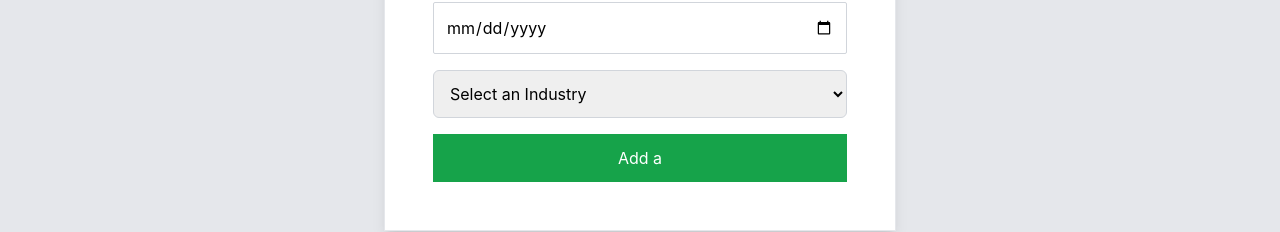
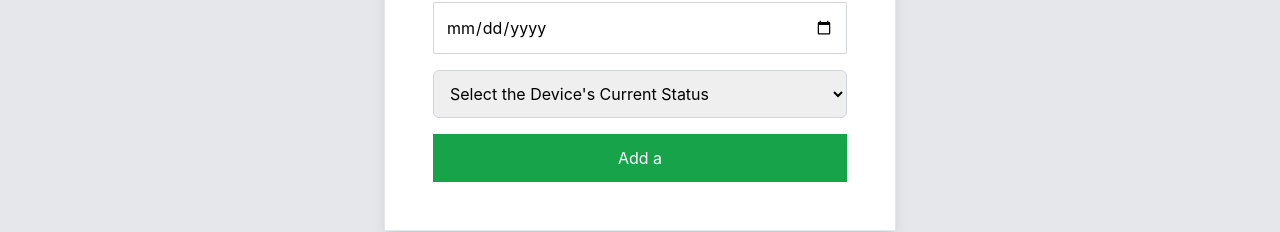
Before and after one commit to usuu03/assetManager, a React (Create React App) app in the folder asset_manager_client/: page /add-device in a window 1280 px wide. Shown: the part 491-723 px from the top of the page. Built offline with nearby package versions, Linux system fonts and the light colour scheme.

Commit message:
device dropwdown minor fix

```diff
--- a/asset_manager_client/src/pages/DeviceForm.jsx
+++ b/asset_manager_client/src/pages/DeviceForm.jsx
@@ -126,7 +126,7 @@ export default function DeviceForm() {
               onChange={handleChange}
               className="w-full p-3 border border-gray-300 rounded-md focus:outline-none focus:ring-2 focus:ring-blue-500"
             >
-              <option value="">Select an Industry</option>
+              <option value="">Select the Device's Current Status</option>
 
               <option value={formData.status}>Active</option>
               <option value={formData.status}>Maintenance</option>
```
